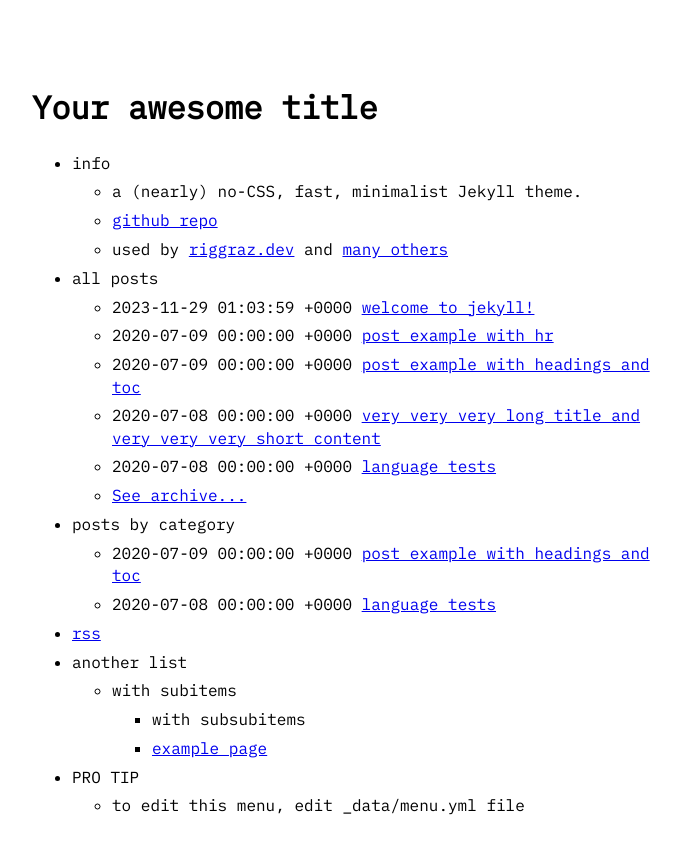
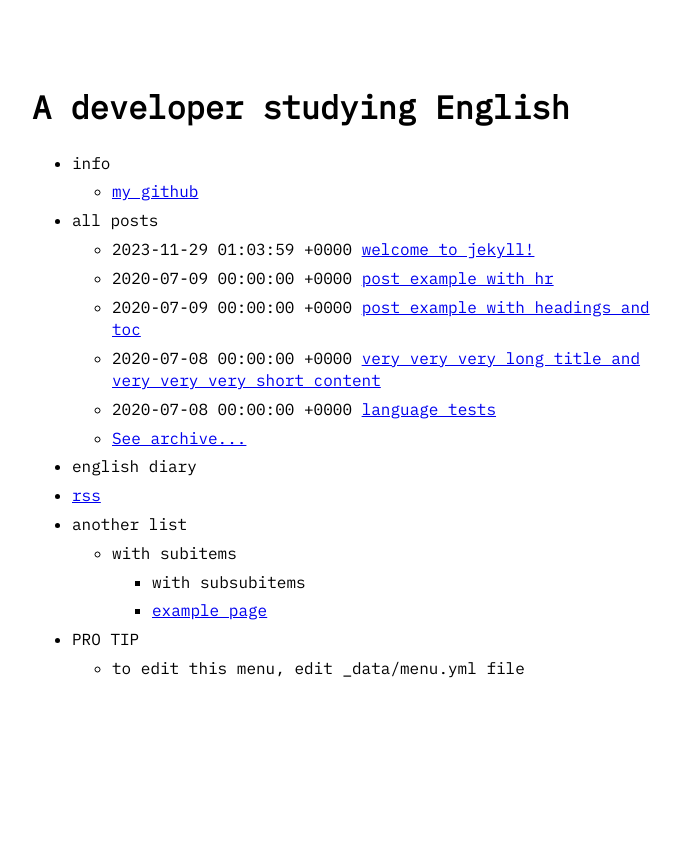
Before and after one commit to prolkh/prolkh.github.io, a Jekyll site: the page built from index.md, in a window 1280 px wide. Shown: the top 854 px of the page, without its empty margins (288-968 px from the left). Built offline with Jekyll 4.4.1, drawn with Linux system fonts in a browser that asks for light colours.

Commit message:
refactor : change main menu

```diff
--- a/Gemfile
+++ b/Gemfile
@@ -31,3 +31,6 @@ gem "wdm", "~> 0.1.1", :platforms => [:mingw, :x64_mingw, :mswin]
 # Lock `http_parser.rb` gem to `v0.6.x` on JRuby builds since newer versions of the gem
 # do not have a Java counterpart.
 gem "http_parser.rb", "~> 0.6.0", :platforms => [:jruby]
+
+# https://github.com/riggraz/no-style-please?ref=jekyll-themes.com
+gem "no-style-please"
--- a/_config.yml
+++ b/_config.yml
@@ -18,19 +18,20 @@
 # You can create any custom variable you would like, and they will be accessible
 # in the templates via {{ site.myvariable }}.
 
-title: Your awesome title
-email: your-email@example.com
+title: A developer studying English
+email: prolkh@gmail.com
 description: >- # this means to ignore newlines until "baseurl:"
   Write an awesome description for your new site here. You can edit this
   line in _config.yml. It will appear in your document head meta (for
   Google search results) and in your feed.xml site description.
 baseurl: "" # the subpath of your site, e.g. /blog
 url: "" # the base hostname & protocol for your site, e.g. http://example.com
-twitter_username: jekyllrb
-github_username:  jekyll
+# twitter_username: jekyllrb
+github_username:  prolkh
 
 # Build settings
-theme: minima
+theme: no-style-please
+# remote_theme: /riggraz/no-style-please
 plugins:
   - jekyll-feed
 
--- a/_data/menu.yml
+++ b/_data/menu.yml
@@ -4,10 +4,11 @@
 entries:
   - title: info
     entries:
-      - title: a (nearly) no-CSS, fast, minimalist Jekyll theme.
-      - title: github repo
-        url: https://github.com/riggraz/no-style-please
-      - title: "used by <a href='https://riggraz.dev'>riggraz.dev</a> and <a href='https://github.com/riggraz/no-style-please/network/dependents'>many others</a>"
+      # - title: a (nearly) no-CSS, fast, minimalist Jekyll theme.
+      - title: my github
+        url: https://github.com/prolkh
+        target: _blank
+      # - title: "used by <a href='https://riggraz.dev'>riggraz.dev</a> and <a href='https://github.com/riggraz/no-style-please/network/dependents'>many others</a>"
 
   - title: all posts
     post_list:
@@ -16,12 +17,12 @@ entries:
       show_more_text: See archive...
       show_more_url: archive.html
 
-  - title: posts by category
+  - title: english diary
     post_list:
-      category: example2
+      category: diary
       show_more: true
       show_more_text: See more posts...
-      show_more_url: example2-archive.html
+      show_more_url: diary-archive.html
 
   - title: rss
     url: feed.xml
--- a/_includes/menu_item.html
+++ b/_includes/menu_item.html
@@ -2,7 +2,7 @@
   {%-for item in include.collection-%}
     <li>
     {%- if item.url -%}
-      <a href="{{ item.url }}">{{ item.title }}</a>
+      <a href="{{ item.url }}" target="{{ item.target }}">{{ item.title }}</a>
     {%- else -%}
       {{ item.title }}
     {%- endif -%}
```
Also changed, not shown: diary-archive.md (added, +5 -0 lines), example2-archive.md (deleted, +0 -5 lines), Gemfile.lock.
